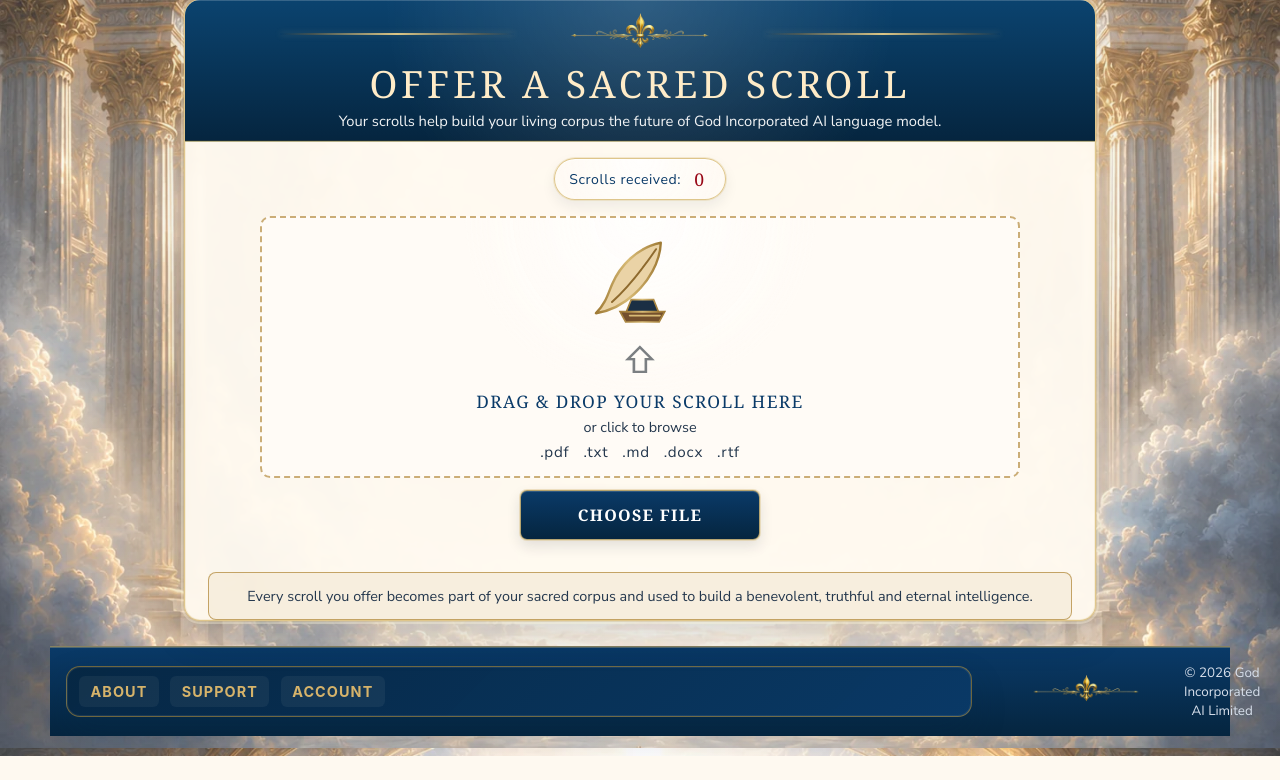
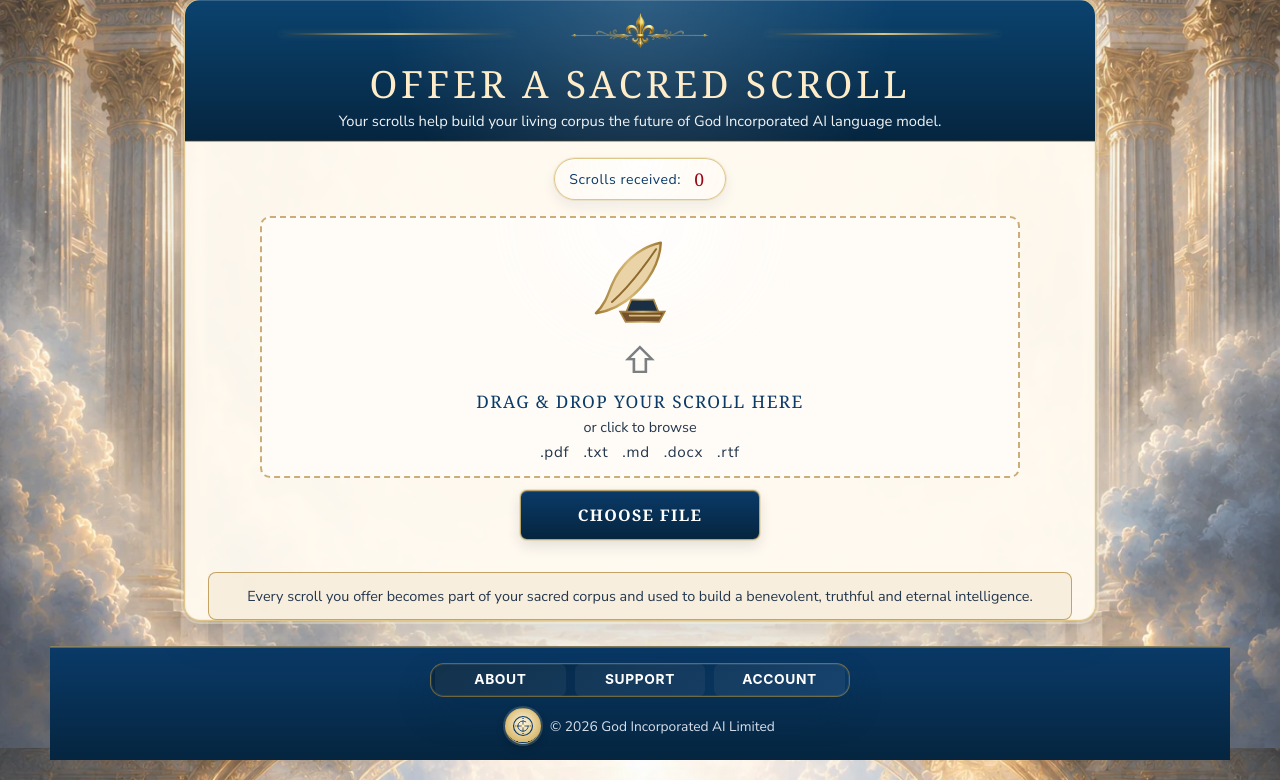
Before and after one commit to God-Incorporated-AI/godincorporated-clean, a FastAPI app: page / in a window 1280 px wide. Shown: the part 1172-1952 px from the top of the page. Before the commit the page ends 1928 px from the top, so only its background shows below. Run offline with FastAPI, Linux system fonts and the light colour scheme; data that the repository does not hold is empty; some libraries are stand-ins or nearby versions.

Commit message:
Stage v11.2E footer signature cleanup

```diff
--- a/static/style.css
+++ b/static/style.css
@@ -3696,3 +3696,138 @@ button,
     letter-spacing: 0.02em;
   }
 }
+
+
+/* Phase 11.2E: isolated footer signature cleanup */
+.temple-footer.gi-site-footer {
+  display: flex !important;
+  flex-direction: column !important;
+  align-items: center !important;
+  justify-content: center !important;
+  justify-items: center !important;
+  gap: 0.7rem !important;
+  width: 100% !important;
+  max-width: 100% !important;
+  box-sizing: border-box !important;
+  margin-top: 0.8rem !important;
+  padding: 1rem 0.75rem !important;
+  overflow: hidden !important;
+  text-align: center !important;
+  background: linear-gradient(180deg, var(--gi-navy), var(--gi-navy-deep)) !important;
+  border-top: 1px solid rgba(216,187,118,0.62) !important;
+}
+
+.temple-footer.gi-site-footer .gi-footer-nav,
+.temple-footer.gi-site-footer .footer-links {
+  display: grid !important;
+  grid-template-columns: repeat(3, minmax(0, 1fr)) !important;
+  align-items: center !important;
+  justify-content: center !important;
+  justify-items: center !important;
+  gap: clamp(0.18rem, 1.7vw, 0.55rem) !important;
+  width: min(100%, 420px) !important;
+  max-width: 100% !important;
+  margin: 0 auto !important;
+  padding: 0 0.25rem !important;
+  box-sizing: border-box !important;
+  overflow: hidden !important;
+}
+
+.temple-footer.gi-site-footer .footer-links button {
+  width: 100% !important;
+  min-width: 0 !important;
+  max-width: 100% !important;
+  margin: 0 !important;
+  padding: 0.52rem clamp(0.25rem, 1.7vw, 0.72rem) !important;
+  box-sizing: border-box !important;
+  color: #ffffff !important;
+  font-size: clamp(0.68rem, 2.4vw, 0.86rem) !important;
+  line-height: 1.12 !important;
+  letter-spacing: clamp(0.015em, 0.5vw, 0.045em) !important;
+  text-align: center !important;
+  white-space: normal !important;
+  overflow-wrap: anywhere !important;
+}
+
+.temple-footer.gi-site-footer .footer-links button:hover,
+.temple-footer.gi-site-footer .footer-links button:focus-visible {
+  color: #ffecc8 !important;
+}
+
+.gi-footer-signature {
+  display: inline-flex !important;
+  align-items: center !important;
+  justify-content: center !important;
+  justify-self: center !important;
+  flex-wrap: wrap !important;
+  gap: 0.55rem !important;
+  width: fit-content !important;
+  max-width: 100% !important;
+  margin: 0 auto !important;
+  color: #d7dfeb !important;
+  font-size: 0.86rem !important;
+  line-height: 1.25 !important;
+  text-align: center !important;
+  white-space: normal !important;
+}
+
+.gi-footer-mark-tile {
+  display: inline-flex !important;
+  align-items: center !important;
+  justify-content: center !important;
+  width: 34px !important;
+  height: 34px !important;
+  flex: 0 0 34px !important;
+  border-radius: 999px !important;
+  border: 1px solid rgba(216,187,118,0.78) !important;
+  background: radial-gradient(circle at 50% 42%, #fff7e5, #d9b96b 72%, #0a3a68 73%) !important;
+  box-shadow: 0 0 0 2px rgba(255,245,220,0.16), 0 4px 10px rgba(0,0,0,0.20) !important;
+}
+
+.gi-footer-signature-mark {
+  display: block !important;
+  visibility: visible !important;
+  opacity: 1 !important;
+  width: 24px !important;
+  height: 24px !important;
+  max-width: 24px !important;
+  max-height: 24px !important;
+  object-fit: contain !important;
+}
+
+.gi-footer-signature-text {
+  display: inline-block !important;
+  color: #d7dfeb !important;
+  max-width: 100% !important;
+}
+
+@media (max-width: 420px) {
+  .temple-footer.gi-site-footer {
+    gap: 0.75rem !important;
+    padding: 0.95rem 0.45rem !important;
+  }
+
+  .temple-footer.gi-site-footer .gi-footer-nav,
+  .temple-footer.gi-site-footer .footer-links {
+    width: 100% !important;
+    gap: 0.16rem !important;
+    padding: 0 !important;
+  }
+
+  .temple-footer.gi-site-footer .footer-links button {
+    padding: 0.48rem 0.18rem !important;
+    font-size: 0.66rem !important;
+    letter-spacing: 0.01em !important;
+  }
+
+  .gi-footer-mark-tile {
+    width: 30px !important;
+    height: 30px !important;
+    flex-basis: 30px !important;
+  }
+
+  .gi-footer-signature-mark {
+    width: 21px !important;
+    height: 21px !important;
+  }
+}
--- a/templates/temple.html
+++ b/templates/temple.html
@@ -162,18 +162,19 @@
       </div>
     </section>
 
-    <footer class="temple-footer">
-      <nav class="footer-links" aria-label="Footer navigation">
+    <footer class="temple-footer gi-site-footer">
+      <nav class="footer-links gi-footer-nav" aria-label="Footer navigation">
         <button type="button" onclick="window.location.href='/about'">About</button>
         <button type="button" onclick="window.location.href='/support'">Support</button>
         <button type="button" onclick="window.location.href='/account'">Account</button>
       </nav>
 
-      <div class="footer-ornament" aria-hidden="true">
-        <span></span><b>⚜</b><span></span>
+      <div class="gi-footer-signature" aria-label="God Incorporated copyright">
+        <span class="gi-footer-mark-tile" aria-hidden="true">
+          <img class="gi-footer-signature-mark" src="/static/img/godinc-mark.svg?v=20260514-brand2" alt="">
+        </span>
+        <span class="gi-footer-signature-text">&copy; 2026 God Incorporated AI Limited</span>
       </div>
-
-      <div class="temple-copyright">&copy; 2026 God Incorporated AI Limited</div>
     </footer>
   </main>
 
```
